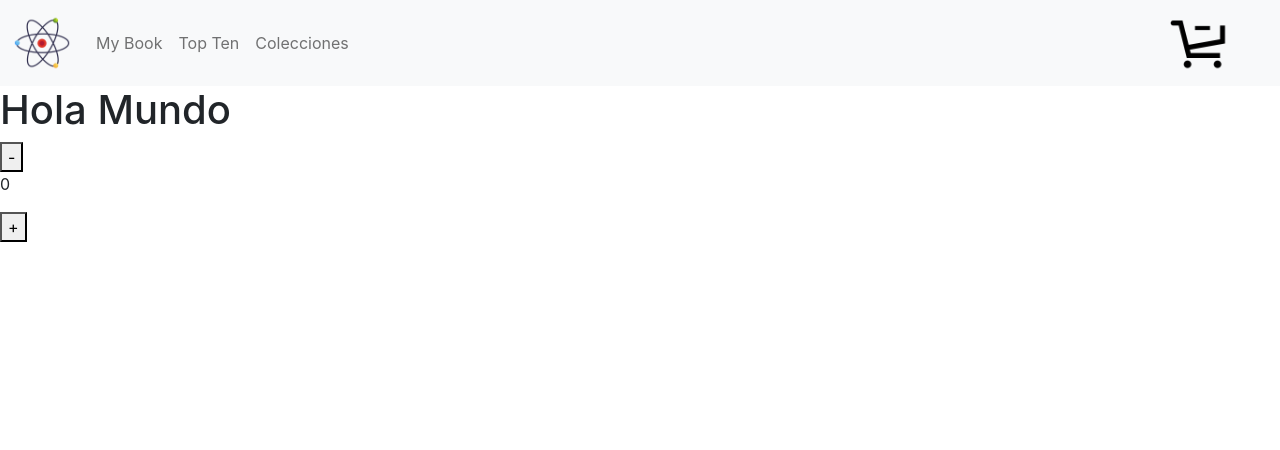
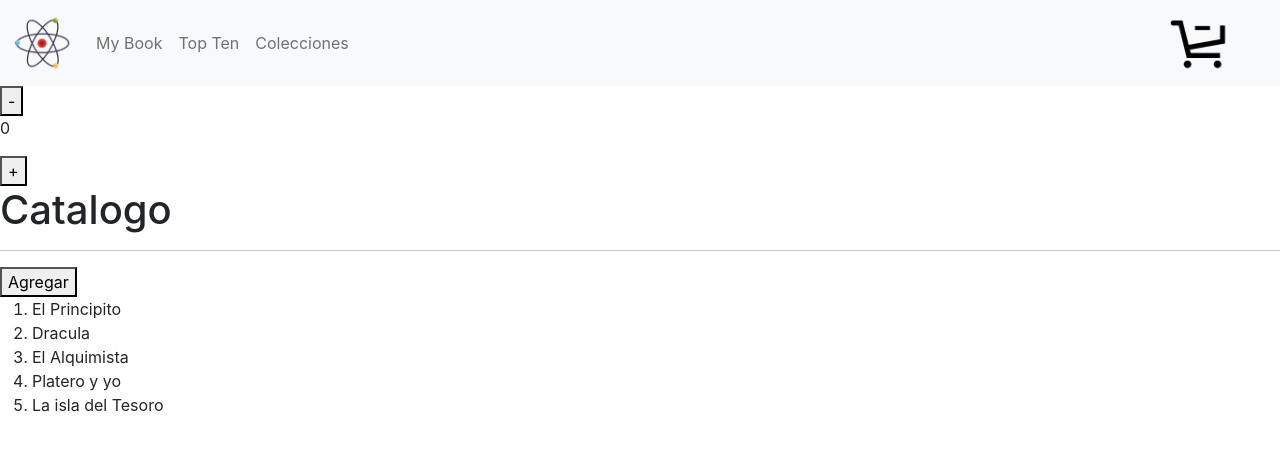
Before and after one commit to VeroVipputo/mybook, a React (Create React App) app: page / in a window 1280 px wide. Shown: the top 450 px of the page. Built offline with nearby package versions, Linux system fonts and the light colour scheme.

Commit message:
Commit 21

```diff
--- a/src/App.js
+++ b/src/App.js
@@ -7,16 +7,17 @@ import Colecciones from './components/pages/Colecciones';
 import CartWidget from './components/CartWidget';
 import ItemListContainer from './components/ItemListContainer';
 import FunctionCounter from './components/FunctionCounter/FunctionCounter';
-
+import Books from './components/Item';
 
 function App() {
   return (
     <div className='App'>
       <Router>
         <NavBar/>
-        <ItemListContainer/>
+
       </Router>
       <FunctionCounter/>
+      <ItemListContainer/>
     </div>
   );
 }
--- a/src/components/Item.js
+++ b/src/components/Item.js
@@ -1,16 +1,22 @@
-import React from "react";
 
 
-const Books = (libro) => {
+import React from 'react'
+import PropTypes from 'prop-types'
 
-    return (
-            <>
-                <h3> { libro }</h3>
-                <p>Breve descripcion</p>
-                <h4>Precio</h4>
+const CounterApp = value => {
+  return (
+    <>
+        <h1>CounterApp</h1>
+        <h2>{ value }</h2>
 
-            </>
-     );
+
+
+    </>
+  )
 }
 
-export default Books;
+CounterApp.propTypes = {
+    value: PropTypes.number
+}
+
+export default CounterApp
--- a/src/components/ItemListContainer.js
+++ b/src/components/ItemListContainer.js
@@ -1,8 +1,29 @@
-import React from 'react';
+import React, { useState} from 'react';
 
-function Greeting (props) {
+export const Greeting = () => {
+
+     const [books, setBooks] = useState(['El Principito', 'Dracula','El Alquimista', 'Platero y yo', 'La isla del Tesoro']);
+     const handleAdd = () => {
+         setBooks([...books, 'El milagro de Js']);
+     }
     return(
-        <h1>Hola Mundo</h1>
+        <>
+
+        <h1>Catalogo</h1>
+        <hr />
+        <button onClick={ handleAdd }>Agregar</button>
+        <ol>
+            {
+                books.map(book=>{
+                    return <li key={ book }> { book}</li>
+                })
+
+            }
+
+        </ol>
+
+
+        </>
     );
 }
 
```
